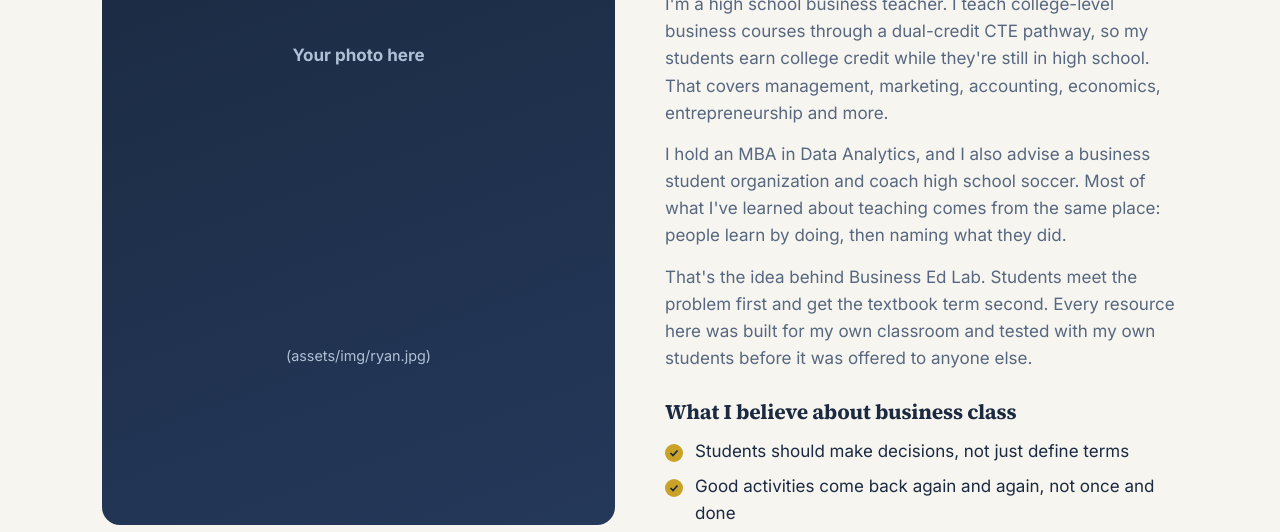
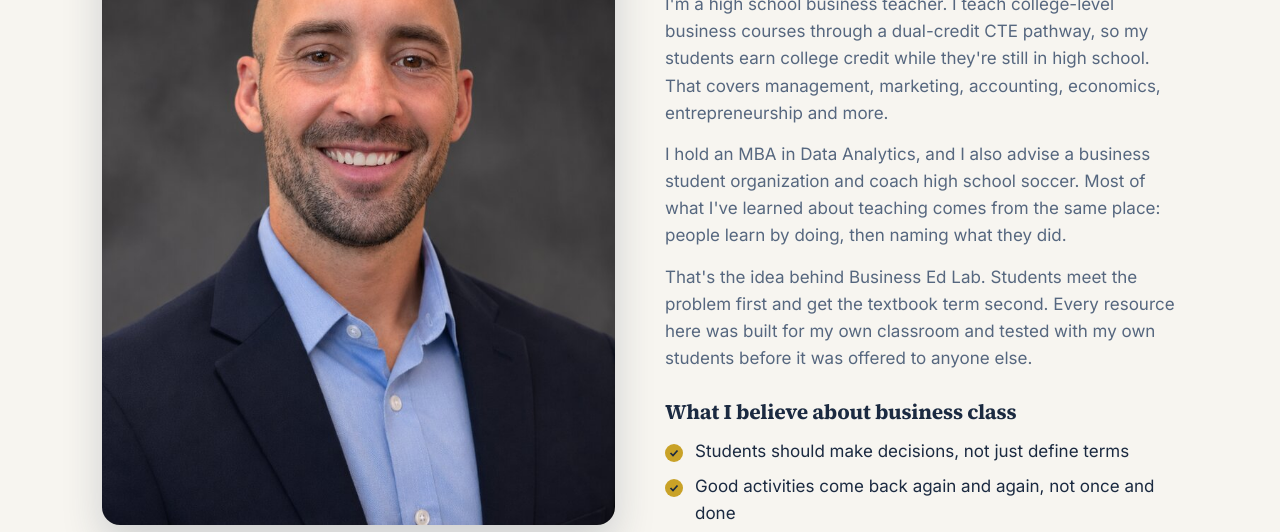
Before and after one commit to rburris-maker/business-ed-lab, a plain HTML site: page about.html in a window 1280 px wide. Shown: the part 260-792 px from the top of the page. Drawn offline with Linux system fonts and the light colour scheme.

Commit message:
Add files via upload

```diff
--- a/about.html
+++ b/about.html
@@ -12,7 +12,7 @@
 
 <section>
   <div class="wrap grid g2" style="gap:50px;align-items:start">
-    <div class="portrait">Your photo here<br><span style="font-weight:400;font-size:.9rem">(assets/img/ryan.jpg)</span></div>
+    <img class="portrait-img" src="/assets/img/ryan.jpg" alt="Ryan Burris, founder of Business Ed Lab">
     <div>
       <span class="eyebrow ghost">About</span>
       <h1 style="margin:8px 0 18px;font-size:clamp(2rem,4.4vw,3rem)">Hi, I'm Ryan Burris</h1>
```
Also changed, not shown: index.html (+1 -1 lines).
